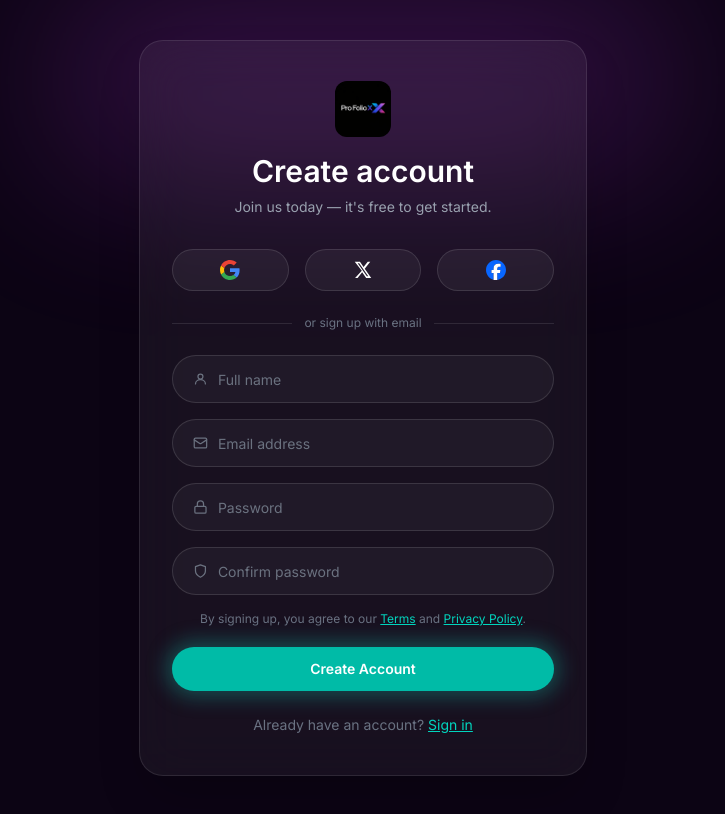
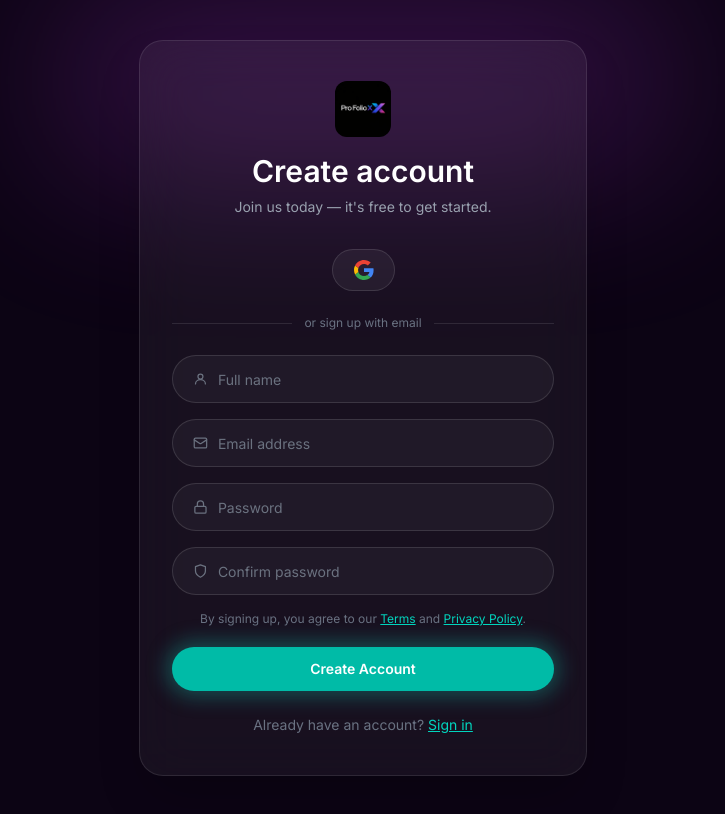
Before and after one commit to MohdAyaanSiddiqui/Profoliox, a Next.js app: page /SignUp in a window 1280 px wide. Shown: the whole page, without its empty margins (277-1002 px from the left). Built offline with nearby package versions, Linux system fonts and the light colour scheme.

Commit message:
Update SignUp And Login

```diff
--- a/app/Login/page.tsx
+++ b/app/Login/page.tsx
@@ -72,7 +72,7 @@ export default function LoginPage() {
                     </div>
 
                     {/* Social buttons */}
-                    <div className="grid grid-cols-3 gap-4 mb-6">
+                    <div className="grid grid-cols-3 gap-4 mb-6 ml-40">
                         {/* Google */}
                         <button type="button" aria-label="Sign in with Google" className="social-btn">
                             <svg width="20" height="20" viewBox="0 0 24 24" fill="none" xmlns="http://www.w3.org/2000/svg">
@@ -83,25 +83,6 @@ export default function LoginPage() {
                                     <path d="M12.002 4.778c1.767 0 3.338.61 4.592 1.789l3.437-3.437C17.947 1.19 15.242 0 12.002 0 7.31 0 3.264 2.695 1.29 6.622l3.992 3.098c.95-2.836 3.6-4.942 6.72-4.942Z" fill="#EA4335" />
                                 </g>
                                 <defs><clipPath id="login_g"><rect width="24" height="24" fill="white" /></clipPath></defs>
-                            </svg>
-                        </button>
-                        {/* X / Twitter */}
-                        <button type="button" aria-label="Sign in with X" className="social-btn">
-                            <svg width="18" height="20" viewBox="0 0 22 24" fill="none" xmlns="http://www.w3.org/2000/svg">
-                                <g clipPath="url(#login_x)">
-                                    <path d="M16.785 1.904h3.09L13.125 10.328l7.942 11.462H14.848L9.977 14.838l-5.573 6.952H1.312l8.221-9.01L.914 1.904h6.377l4.402 6.355 5.092-6.355Zm-1.084 17.867h1.712L6.36 3.817H4.523l11.178 15.954Z" fill="white" />
-                                </g>
-                                <defs><clipPath id="login_x"><rect width="21.985" height="24" fill="white" /></clipPath></defs>
-                            </svg>
-                        </button>
-                        {/* Facebook */}
-                        <button type="button" aria-label="Sign in with Facebook" className="social-btn">
-                            <svg width="20" height="20" viewBox="0 0 24 24" fill="none" xmlns="http://www.w3.org/2000/svg">
-                                <g clipPath="url(#login_fb)">
-                                    <path d="M24 12C24 5.373 18.627 0 12 0S0 5.373 0 12c0 5.628 3.875 10.35 9.101 11.647V15.667H6.627V12H9.1V10.42c0-4.085 1.85-5.978 5.86-5.978.76 0 2.072.15 2.608.299v3.324c-.283-.03-.775-.045-1.386-.045-1.967 0-2.728.745-2.728 2.683V12h3.919l-.673 3.667h-3.246v8.255C19.396 23.195 24 18.135 24 12Z" fill="#0866FF" />
-                                    <path d="M16.699 15.667l.673-3.667H13.453V10.703c0-1.968.761-2.683 2.728-2.683.611 0 1.103.015 1.386.045V4.74c-.536-.149-1.848-.299-2.608-.299-4.01 0-5.86 1.893-5.86 5.978V12H6.625v3.667h2.474v8.255A12.07 12.07 0 0 0 12 24c.492 0 .977-.03 1.453-.088V15.667h3.246Z" fill="white" />
-                                </g>
-                                <defs><clipPath id="login_fb"><rect width="24" height="24" fill="white" /></clipPath></defs>
                             </svg>
                         </button>
                     </div>
--- a/app/SignUp/page.tsx
+++ b/app/SignUp/page.tsx
@@ -76,7 +76,7 @@ export default function SignUpPage() {
                         <p className="mt-2 text-sm text-gray-400">Join us today — it&apos;s free to get started.</p>
                     </div>
 
-                    <div className="grid grid-cols-3 gap-4 mb-6">
+                    <div className="grid grid-cols-3 gap-4 mb-6 ml-40">
 
                         <button type="button" aria-label="Sign up with Google" className="social-btn">
                             <svg width="20" height="20" viewBox="0 0 24 24" fill="none" xmlns="http://www.w3.org/2000/svg">
@@ -90,24 +90,9 @@ export default function SignUpPage() {
                             </svg>
                         </button>
 
-                        <button type="button" aria-label="Sign up with X" className="social-btn">
-                            <svg width="18" height="20" viewBox="0 0 22 24" fill="none" xmlns="http://www.w3.org/2000/svg">
-                                <g clipPath="url(#signup_x)">
-                                    <path d="M16.785 1.904h3.09L13.125 10.328l7.942 11.462H14.848L9.977 14.838l-5.573 6.952H1.312l8.221-9.01L.914 1.904h6.377l4.402 6.355 5.092-6.355Zm-1.084 17.867h1.712L6.36 3.817H4.523l11.178 15.954Z" fill="white" />
-                                </g>
-                                <defs><clipPath id="signup_x"><rect width="21.985" height="24" fill="white" /></clipPath></defs>
-                            </svg>
-                        </button>
 
-                        <button type="button" aria-label="Sign up with Facebook" className="social-btn">
-                            <svg width="20" height="20" viewBox="0 0 24 24" fill="none" xmlns="http://www.w3.org/2000/svg">
-                                <g clipPath="url(#signup_fb)">
-                                    <path d="M24 12C24 5.373 18.627 0 12 0S0 5.373 0 12c0 5.628 3.875 10.35 9.101 11.647V15.667H6.627V12H9.1V10.42c0-4.085 1.85-5.978 5.86-5.978.76 0 2.072.15 2.608.299v3.324c-.283-.03-.775-.045-1.386-.045-1.967 0-2.728.745-2.728 2.683V12h3.919l-.673 3.667h-3.246v8.255C19.396 23.195 24 18.135 24 12Z" fill="#0866FF" />
-                                    <path d="M16.699 15.667l.673-3.667H13.453V10.703c0-1.968.761-2.683 2.728-2.683.611 0 1.103.015 1.386.045V4.74c-.536-.149-1.848-.299-2.608-.299-4.01 0-5.86 1.893-5.86 5.978V12H6.625v3.667h2.474v8.255A12.07 12.07 0 0 0 12 24c.492 0 .977-.03 1.453-.088V15.667h3.246Z" fill="white" />
-                                </g>
-                                <defs><clipPath id="signup_fb"><rect width="24" height="24" fill="white" /></clipPath></defs>
-                            </svg>
-                        </button>
+
+
                     </div>
 
                     <div className="flex items-center gap-3 mb-6">
```
